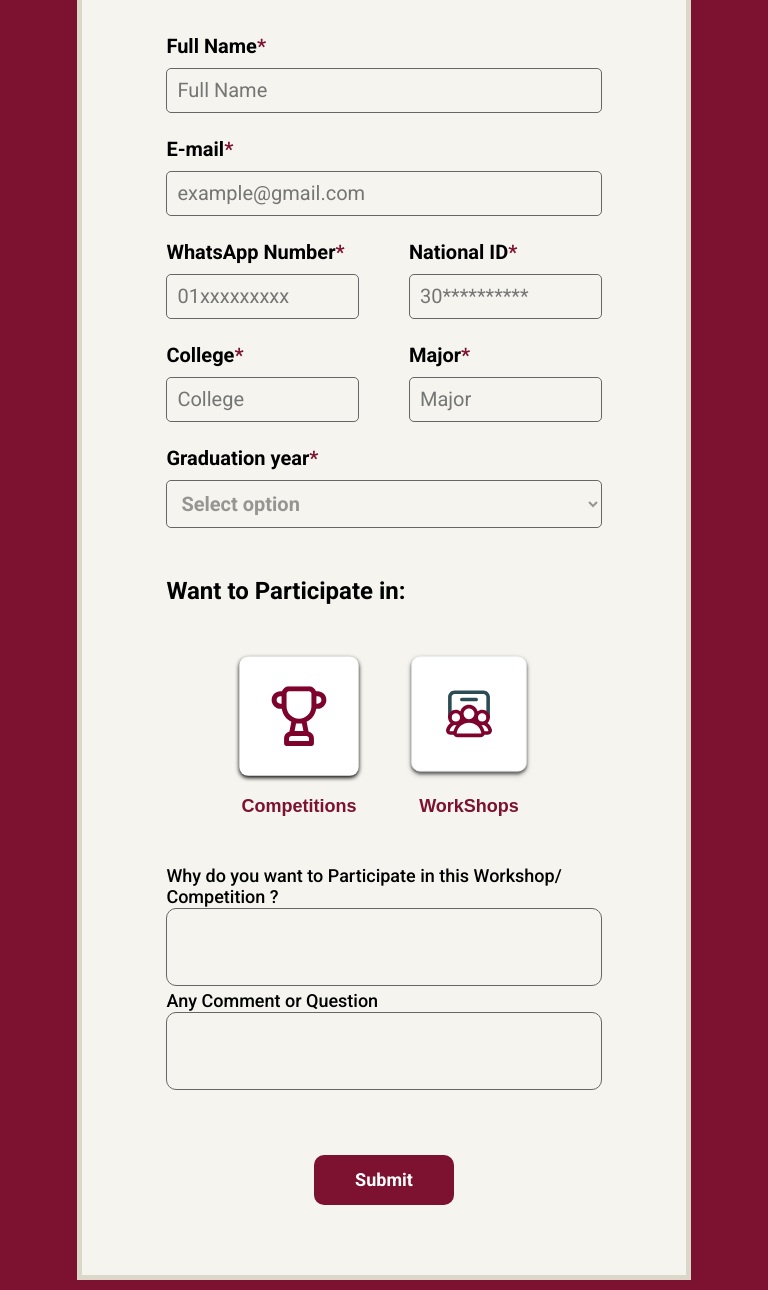
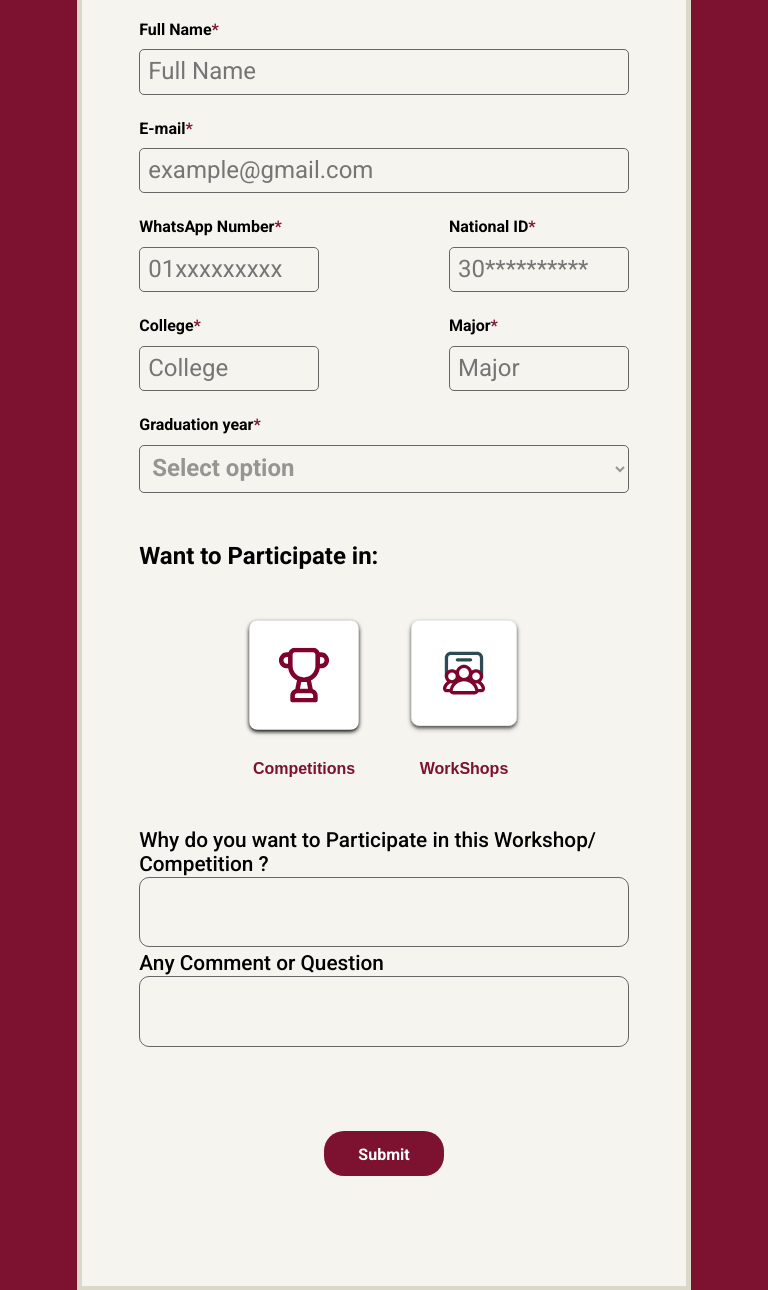
Before and after one commit to Flex0047/Participants-form, a plain HTML site: page index.html in a window 768 px wide. Shown: the part 220-1510 px from the top of the page. Drawn offline with nearby package versions, Linux system fonts and the light colour scheme.

Commit message:
Media Queries

```diff
--- a/css/media.css
+++ b/css/media.css
@@ -1,11 +1,326 @@
-/* Extra small devices (phones, 600px and down) */
+/* Laptop / Large Screen- 1024px */
 
-/* Extra small devices (phones, 600px and down) */
-@media (max-width: 360px) {
+@media (max-width: 1440px) {
 
+  /* body {
+    height: 170vh;
+  } */
+
+  header .logo img {
+    width: 200px;
+  }
+
+  header .logo img:nth-child(2) {
+    width: 280px;
+  }
+
+  header .bar-logo {
+    height: 12.2rem;
+  }
+
+  .personal_info {
+    width: 100%;
+    font-size: 2rem;
+  }
+
+  .personal_info input,
+  .personal_info select {
+    padding: 1rem;
+    font-size: 1.5rem;
+  }
+
+  .personal_contanct div {
+    width: calc(50% - 65px);
+  }
+
+  .Participate h2 {
+    font-size: 2.5rem;
+  }
+
+  .buttons img {
+    width: 12rem;
+    height: 12rem;
+  }
+
+  .buttons p {
+    font-size: 1.8rem;
+  }
+
+  [for="reason"],
+  [for="Comments"] {
+    font-size: 2.5rem;
+  }
+
+  textarea {
+    padding: 3rem;
+    font-size: 1.5rem;
+  }
+
+  [type="submit"] {
+    width: 250px;
+    height: 100px;
+    margin: 80px;
+    font-size: 2rem;
+  }
+}
+
+/* Laptop / Large Screen- 1024px */
+
+@media (max-width: 1200px) {
+  /* body {
+    height: 170vh;
+  } */
+
+  header .logo img {
+    width: 125px;
+  }
+
+  header .logo img:nth-child(2) {
+    width: 160px;
+  }
+
+  header .bar-logo {
+    height: 9rem;
+  }
+
+  .personal_info {
+    width: 100%;
+    font-size: 1.5rem;
+  }
+
+  .personal_info input,
+  .personal_info select {
+    padding: 1rem;
+  }
+
+  .personal_contanct div {
+    width: calc(50% - 65px);
+  }
+
+  .Participate h2 {
+    font-size: 2rem;
+  }
+
+  .buttons img {
+    width: 180px;
+    height: 180px;
+    margin-bottom: 10px;
+  }
+
+  .buttons p {
+    font-size: 1.5rem;
+  }
+
+  [for="reason"],
+  [for="Comments"] {
+    font-size: 2rem;
+  }
+
+  textarea {
+    padding: 2rem;
+    font-size: 1.5rem;
+  }
+
+  [type="submit"] {
+    width: 200px;
+    height: 60px;
+    font-size: 1.5rem;
+  }
+}
+
+/* Tablet-768px */
+
+@media (max-width: 768px) {
+
+  /* body {
+    height: 145vh;
+  } */
+
+  header .logo img {
+    width: 70px;
+  }
+
+  header .logo img:nth-child(2) {
+    width: 110px;
+  }
+
+  header .bar-logo {
+    height: 7rem;
+  }
+
+  .personal_info {
+    width: 90%;
+    font-size: 1rem;
+  }
+
+  .personal_info input,
+  .personal_info select {
+    padding: 0.5rem;
+  }
+
+  .Participate h2 {
+    font-size: 1.5rem;
+  }
+
+  .buttons img {
+    width: 110px;
+    height: 110px;
+  }
+
+  .buttons p {
+    font-size: 1rem;
+  }
+
+  [for="reason"],
+  [for="Comments"] {
+    font-size: 1.3rem;
+  }
+
+  textarea {
+    padding: 1rem;
+    font-size: 1rem;
+  }
+
+  [type="submit"] {
+    width: 120px;
+    height: 45px;
+    font-size: 1rem;
+  }
+
+}
+
+
+/* @media (max-width: 576px) {
   body {
-    height: 195vh;
+    height: 150vh;
   }
+
+  header .logo img {
+    width: 50px;
+  }
+
+  header .logo img:nth-child(2) {
+    width: 8rem;
+  }
+
+  header .bar-logo {
+    height: 3.5rem;
+  }
+
+
+  header .bar-logo img {
+    border: 5px #3c334e solid;
+  }
+
+  .personal_info {
+    width: 90%;
+    font-size: 1rem;
+  }
+
+  .personal_info label {
+    white-space: nowrap;
+  }
+
+  .personal_info input,
+  .personal_info select {
+    padding: 0.25rem;
+    font-size: 0.75rem;
+  }
+
+
+  .personal_contanct div {
+    width: calc(50% - 1rem);
+  }
+
+  .personal_contanct label {
+    white-space: nowrap;
+  }
+
+  .Participate h2 {
+    font-size: 1rem;
+  }
+
+  .buttons img {
+    width: 60px;
+    height: 60px;
+    margin-bottom: 10px;
+  }
+
+  .buttons p {
+    font-size: 1rem;
+    margin-top: 0.5rem;
+  }
+
+  [for="reason"],
+  [for="Comments"] {
+    font-size: 1rem;
+    white-space: wrap !important;
+  }
+
+  textarea {
+    padding: 0.5rem;
+    font-size: 10px;
+  }
+
+  [type="submit"] {
+    width: 70px;
+    height: 30px;
+    border-radius: 5px;
+    font-size: 10px;
+    padding: 0;
+  }
+} */
+
+
+/* Mobile L-425px */
+
+@media (max-width:425px) {
+  /* body {
+    height: 2200vh;
+  } */
+
+  header .bar-logo {
+    height: 3.8rem;
+  }
+
+  header .logo img:nth-child(2) {
+    width: 80px;
+  }
+
+  .personal_info {
+    width: 90%;
+    font-size: 0.6rem;
+  }
+
+  .personal_info input,
+  .personal_info select {
+    padding: 0.3rem;
+    font-size: 0.5rem;
+  }
+
+
+  .Participate h2 {
+    font-size: 0.8rem;
+  }
+
+  .buttons p {
+    font-size: 0.7rem;
+  }
+
+  [for="reason"],
+  [for="Comments"] {
+    font-size: 0.7rem;
+  }
+
+}
+
+
+/* Mobile S-320px */
+@media (max-width: 400px) {
+
+  /* body {
+    height: 210vh;
+  } */
 
   header .logo img {
     width: 50px;
@@ -16,7 +331,7 @@
   }
 
   header .bar-logo {
-    height: 55px;
+    height: 3rem;
   }
 
 
@@ -26,7 +341,7 @@
 
   .personal_info {
     width: 90%;
-    font-size: 12px;
+    font-size: 0.7rem;
   }
 
   .personal_info label {
@@ -35,8 +350,8 @@
 
   .personal_info input,
   .personal_info select {
-    padding: 5px;
-    font-size: 10px;
+    padding: 0.5rem;
+    font-size: 0.5rem;
   }
 
 
@@ -49,13 +364,13 @@
   }
 
   .Participate h2 {
-    font-size: 14px;
+    font-size: 1rem;
   }
 
   .buttons img {
     width: 60px;
     height: 60px;
-    margin-bottom: 10px;
+    margin-bottom: 0.5rem;
   }
 
   .buttons p {
@@ -82,152 +397,3 @@
     padding: 0;
   }
 }
-
-
-
-/* Small devices (portrait tablets and large phones, 600px and up) */
-@media only screen and (min-width: 600px) {
-  body {
-    height: 145vh;
-  }
-
-  header .logo img {
-    width: 50px;
-  }
-
-  header .logo img:nth-child(2) {
-    width: 75px;
-  }
-
-  header .bar-logo {
-    height: 80px;
-  }
-
-  header .bar-logo img {
-    border: 5px #3c334e solid;
-    border-radius: 10px;
-  }
-
-  .personal_info {
-    width: 80%;
-    margin: 20px auto;
-    font-size: 16px;
-  }
-
-  .personal_info input,
-  .personal_info select {
-    padding: 5px;
-  }
-
-  .personal_contanct div {
-    width: calc(50% - 20px);
-  }
-
-  .Participate h2 {
-    font-size: 18px;
-  }
-
-  .buttons img {
-    width: 90px;
-    height: 90px;
-    margin-bottom: 10px;
-  }
-
-  .buttons p {
-    font-size: 16px;
-    margin-top: 10px;
-  }
-
-  [for="reason"],
-  [for="Comments"] {
-    font-size: 14px;
-  }
-
-  textarea {
-    padding: 10px;
-    font-size: 12px;
-  }
-
-  [type="submit"] {
-    width: 120px;
-    height: 45px;
-    margin: 40px;
-    border-radius: 10px;
-    font-size: 14px;
-  }
-
-}
-
-
-
-/* Medium devices (landscape tablets, 768px and up) */
-@media only screen and (min-width: 768px) {
-  body {
-    height: 170vh;
-  }
-
-  header .logo img {
-    width: 75px;
-  }
-
-  header .logo img:nth-child(2) {
-    width: 120px;
-  }
-
-  header .bar-logo {
-    height: 100px;
-  }
-
-  .personal_info {
-    font-size: 20px;
-  }
-
-  .personal_info input,
-  .personal_info select {
-    padding: 10px;
-  }
-
-  .personal_contanct div {
-    width: calc(50% - 25px);
-  }
-
-  .Participate h2 {
-    font-size: 24px;
-  }
-
-  .buttons img {
-    width: 120px;
-    height: 120px;
-    margin-bottom: 10px;
-  }
-
-  .buttons p {
-    font-size: 18px;
-    margin-top: 10px;
-  }
-
-  [for="reason"],
-  [for="Comments"] {
-    font-size: 18px;
-  }
-
-  textarea {
-    padding: 15px;
-    font-size: 16px;
-  }
-
-  [type="submit"] {
-    width: 140px;
-    height: 50px;
-    margin: 40px;
-    border-radius: 10px;
-    font-size: 18px;
-  }
-}
-
-
-/* Extra large devices (large laptops and desktops, 1200px and up) */
-@media only screen and (min-width: 1200px) {}
-
-/* Large devices (laptops/desktops, 992px and up) */
-@media only screen and (min-width: 992px) {}
```
